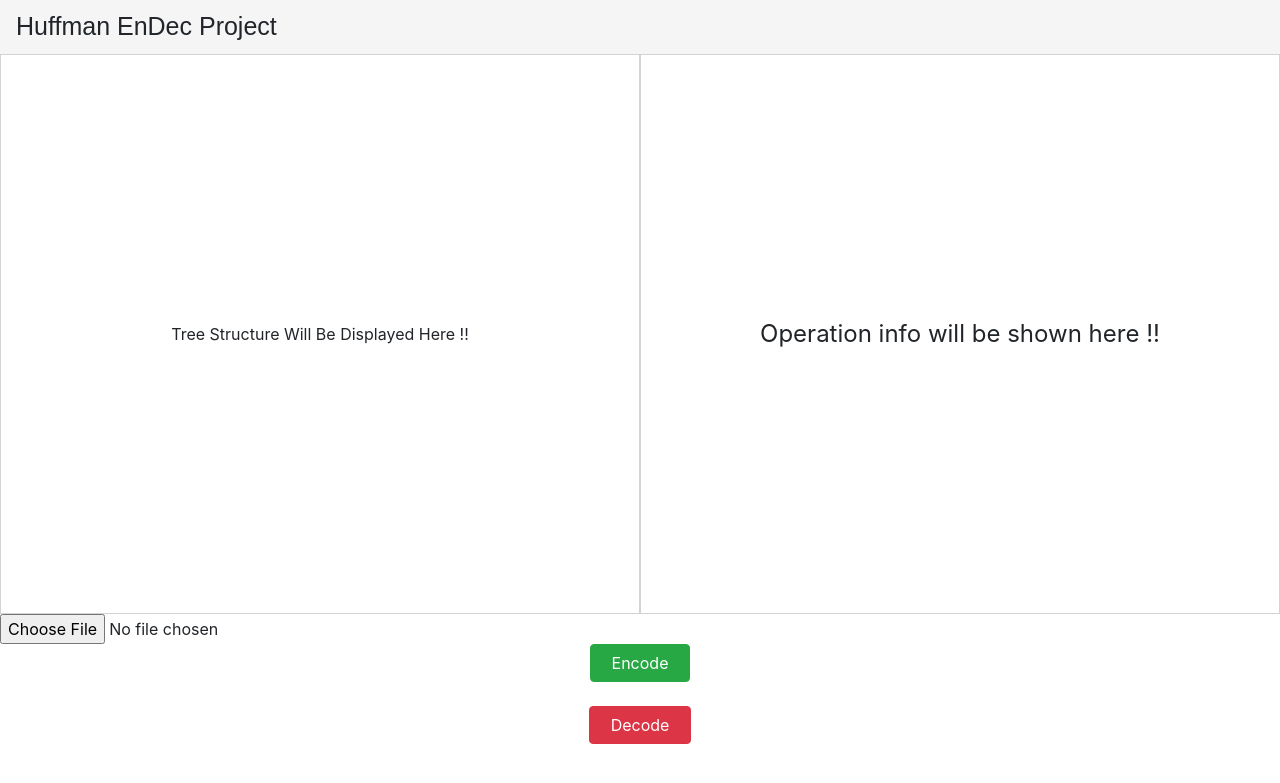
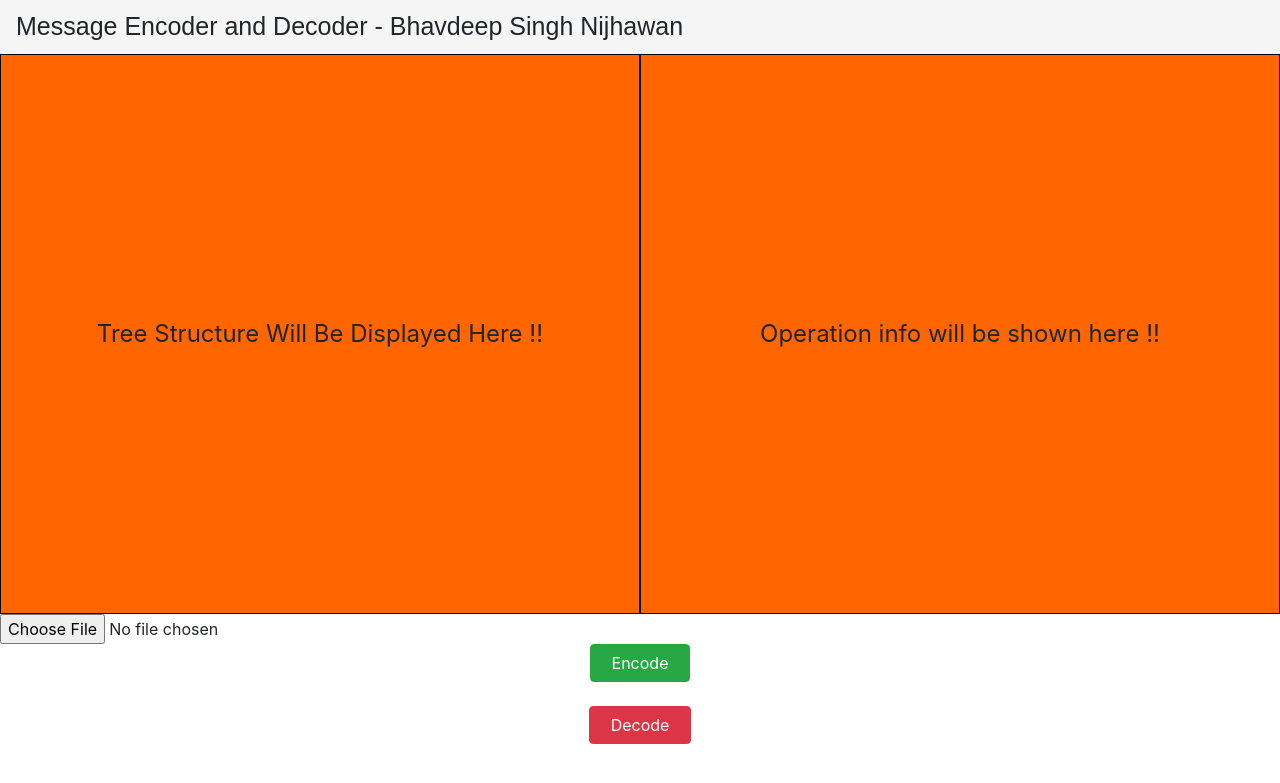
Before and after one commit to BhavdeepSinghNijhawan/Huffman-Encoder-and-Decoder, a PHP site: page / in a window 1280 px wide. Shown: the top 783 px of the page. Run offline with PHP 8.4, Linux system fonts and the light colour scheme.

Commit message:
modified:   index.html modified:   index.php modified:   style.css

```diff
--- a/index.html
+++ b/index.html
@@ -4,7 +4,7 @@
 <head>
     <meta charset="UTF-8">
     <meta name="viewport" content="width=device-width, initial-scale=1.0">
-    <title>Document</title>
+    <title>Message Encoder and Decoder</title>
     <link rel="stylesheet" href="https://maxcdn.bootstrapcdn.com/bootstrap/4.0.0/css/bootstrap.min.css"
         integrity="sha384-Gn5384xqQ1aoWXA+058RXPxPg6fy4IWvTNh0E263XmFcJlSAwiGgFAW/dAiS6JXm" crossorigin="anonymous">
 
@@ -16,15 +16,12 @@
 
 <body>
     <nav class="navbar navbar-light " style="font-size: 25px; font-family: sans-serif; background-color: whitesmoke;">
-
-        <!-- <img src="https://codingblocks.com/assets/images/cb/cblogo.png" width="124" height="45"
-            class="d-inline-block align-top" alt=""> -->
-        Huffman EnDec Project
+            Message Encoder and Decoder - Bhavdeep Singh Nijhawan
     </nav>
     <div id="container">
         <!-- left part ( With Scrool Bar )-->
         <div class="text_box" style="overflow-y: scroll">
-            <span id="treearea" style="width: 100%; text-align: center; font-size: medium;">
+            <span id="treearea" style="width: 100%; text-align: center; font-size: x-large;">
                 Tree Structure Will Be Displayed Here !!
             </span>
         </div>
--- a/style.css
+++ b/style.css
@@ -7,7 +7,7 @@ body {
     padding: 30px;
     width: 50%;
     height: 100%;
-    border: 1px solid lightgray;
+    border: 1px solid rgb(0, 0, 0);
     display: flex;
     flex-wrap: wrap;
     align-content: center;
@@ -16,7 +16,7 @@ body {
 #container{
     width: 100%;
     height: 70%;
-    background-color: white;
+    background-color: rgb(255, 102, 0);
     display: flex;
     margin: 0 auto;
 }
```
Also changed, not shown: index.php (line endings or trailing spaces).
